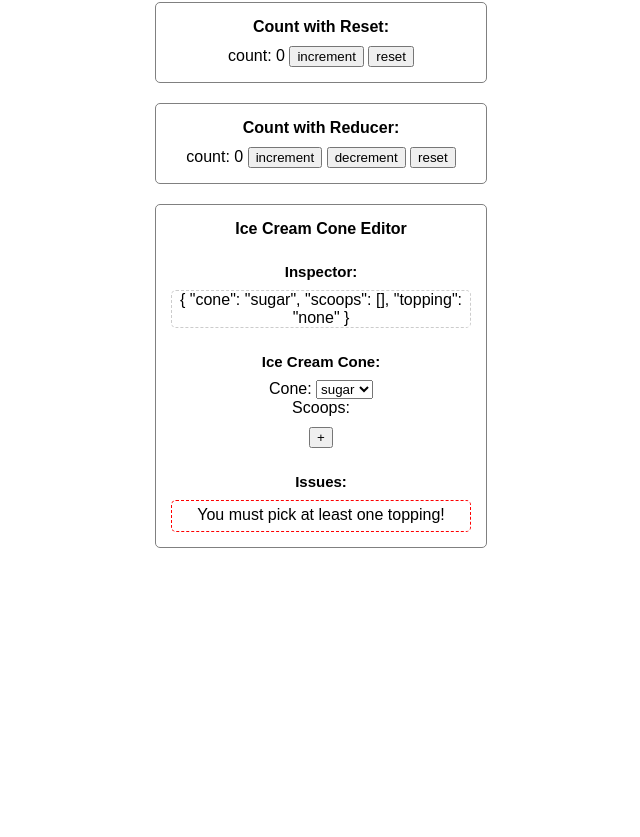
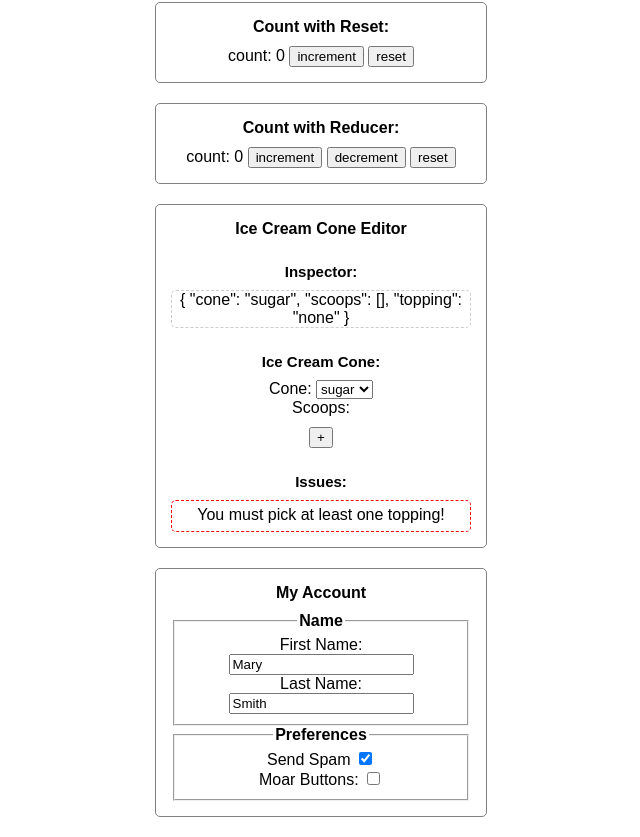
Before and after one commit to stevemolitor/jotai-examples, a React (Create React App) app: page / in a window 1280 px wide. Shown: the part 247-1084 px from the top of the page, without its empty margins (319-959 px from the left). Before the commit the page ends 815 px from the top, so only its background shows below. Built offline with nearby package versions, Linux system fonts and the light colour scheme; what jotai-immer would draw is missing.

Commit message:
initial setup for account example

```diff
--- a/src/App.tsx
+++ b/src/App.tsx
@@ -1,4 +1,5 @@
 import { Suspense } from "react";
+import { Account } from "./accounts/Account";
 import { Count } from "./count/Count";
 import { IceCreamEditor } from "./idl/IceCreamEditor";
 import { CountWithReducer } from "./reducer/CountWithReducer";
@@ -13,6 +14,7 @@ const App = () => (
       <CountWithReset />
       <CountWithReducer />
       <IceCreamEditor />
+      <Account />
     </div>
   </Suspense>
 );
--- /dev/null
+++ b/src/accounts/Account.tsx
@@ -0,0 +1,19 @@
+import { FC, FormEventHandler, useCallback } from "react";
+import { EditAccountName } from "./EditAccountName";
+import { EditAccountPreferences } from "./EditAccountProfile";
+
+export const Account: FC = () => {
+  const onSubmit = useCallback<FormEventHandler>((event) => {
+    event.preventDefault();
+  }, []);
+
+  return (
+    <div className="example">
+      <div className="example-title">My Account</div>
+      <form onSubmit={onSubmit}>
+        <EditAccountName />
+        <EditAccountPreferences />
+      </form>
+    </div>
+  );
+};
--- /dev/null
+++ b/src/accounts/EditAccountName.tsx
@@ -0,0 +1,50 @@
+import { useAtom } from "jotai";
+import { ChangeEventHandler, FC, useCallback } from "react";
+import { accountNameAtom } from "./state";
+
+export const EditAccountName: FC = () => {
+  const [accountName, setAccountName] = useAtom(accountNameAtom);
+
+  const onChangeFirstName = useCallback<ChangeEventHandler<HTMLInputElement>>(
+    (event) => {
+      const fname = event.target.value;
+      console.log("fname", fname);
+      setAccountName({ ...accountName, fname });
+    },
+    [accountName, setAccountName],
+  );
+
+  const onChangeLastName = useCallback<ChangeEventHandler<HTMLInputElement>>(
+    (event) => {
+      const lname = event.target.value;
+      setAccountName({ ...accountName, lname });
+    },
+    [accountName, setAccountName],
+  );
+
+  return (
+    <fieldset>
+      <legend>Name</legend>
+      <div>
+        <label>
+          First Name:{" "}
+          <input
+            type="text"
+            onChange={onChangeFirstName}
+            value={accountName.fname}
+          />
+        </label>
+      </div>
+      <div>
+        <label>
+          Last Name:{" "}
+          <input
+            type="text"
+            onChange={onChangeLastName}
+            value={accountName.lname}
+          />
+        </label>
+      </div>
+    </fieldset>
+  );
+};
--- /dev/null
+++ b/src/accounts/EditAccountProfile.tsx
@@ -0,0 +1,45 @@
+import { useAtom } from "jotai";
+import { FC, useCallback } from "react";
+import { accountPreferencesAtom } from "./state";
+
+export const EditAccountPreferences: FC = () => {
+  const [accountPreferences, setAccountPreferences] = useAtom(
+    accountPreferencesAtom,
+  );
+
+  const onToggleSendSpam = useCallback(() => {
+    const { sendSpam } = accountPreferences;
+    setAccountPreferences({ ...accountPreferences, sendSpam: !sendSpam });
+  }, [accountPreferences, setAccountPreferences]);
+
+  const onToggleMoarButtons = useCallback(() => {
+    const { moarButtons } = accountPreferences;
+    setAccountPreferences({ ...accountPreferences, moarButtons: !moarButtons });
+  }, [accountPreferences, setAccountPreferences]);
+
+  return (
+    <fieldset>
+      <legend>Preferences</legend>
+      <div>
+        <label>
+          Send Spam{" "}
+          <input
+            type="checkbox"
+            checked={accountPreferences.sendSpam}
+            onChange={onToggleSendSpam}
+          />
+        </label>
+      </div>
+      <div>
+        <label>
+          Moar Buttons:{" "}
+          <input
+            type="checkbox"
+            checked={accountPreferences.moarButtons}
+            onChange={onToggleMoarButtons}
+          />
+        </label>
+      </div>
+    </fieldset>
+  );
+};
--- /dev/null
+++ b/src/accounts/accountsDb.ts
@@ -0,0 +1,30 @@
+import { Account } from "./types";
+
+export const defaultAccount: Account = {
+  name: {
+    fname: "Mary",
+    lname: "Smith",
+  },
+  preferences: {
+    moarButtons: false,
+    sendSpam: true,
+  },
+};
+
+let account: Account = defaultAccount;
+
+export const fetchAccount = async () =>
+  new Promise<Account>((resolve) =>
+    setTimeout(() => {
+      return resolve(account);
+    }, 2000),
+  );
+
+export const saveAccount = async (newAccount: Account) => {
+  new Promise((resolve) => {
+    setTimeout(() => {
+      account = newAccount;
+      resolve(account);
+    }, 2000);
+  });
+};
--- /dev/null
+++ b/src/accounts/state.ts
@@ -0,0 +1,25 @@
+import { atom } from "jotai";
+import { defaultAccount } from "./accountsDb";
+import { AccountName, AccountPreferences } from "./types";
+
+export const accountAtom = atom(defaultAccount);
+
+export const accountNameAtom = atom(
+  (get) => get(accountAtom).name,
+  (get, set, name: AccountName) => {
+    set(accountAtom, {
+      ...get(accountAtom),
+      name,
+    });
+  },
+);
+
+export const accountPreferencesAtom = atom(
+  (get) => get(accountAtom).preferences,
+  (_get, set, preferences: AccountPreferences) => {
+    set(accountAtom, {
+      ..._get(accountAtom),
+      preferences,
+    });
+  },
+);
--- /dev/null
+++ b/src/accounts/types.ts
@@ -0,0 +1,14 @@
+export interface AccountName {
+  fname: string;
+  lname: string;
+}
+
+export interface AccountPreferences {
+  sendSpam: boolean;
+  moarButtons: boolean;
+}
+
+export interface Account {
+  name: AccountName;
+  preferences: AccountPreferences;
+}
--- a/src/styles.css
+++ b/src/styles.css
@@ -15,6 +15,10 @@
   font-size: 16px;
   font-weight: 600;
   margin-bottom: 10px;
+}
+
+legend {
+  font-weight: 600;
 }
 
 .inspector {
```
